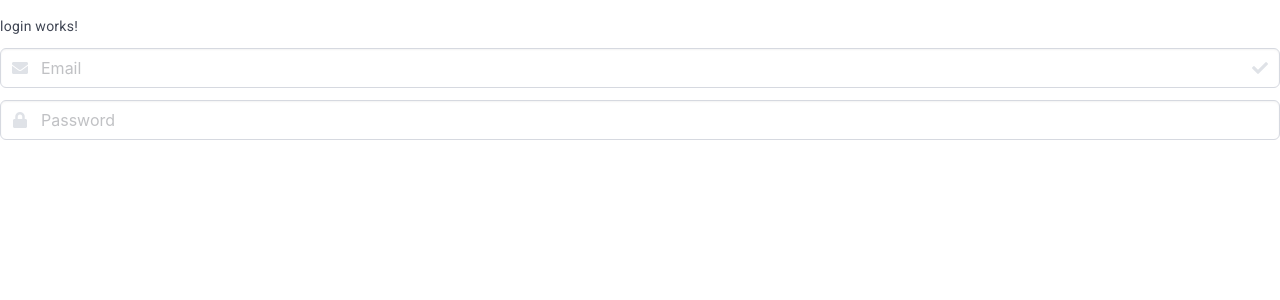
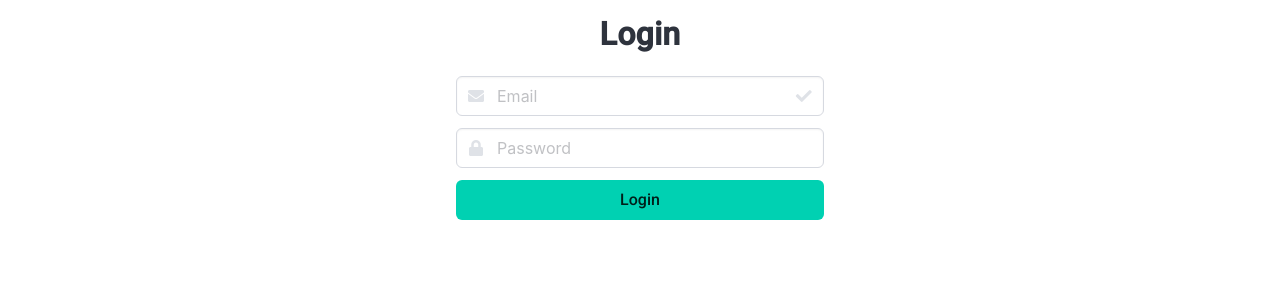
Before and after one commit to tiagocrais/fed-ecommerce-store, an Angular app: page /login in a window 1280 px wide. Shown: the top 300 px of the page. Built offline with nearby package versions, Linux system fonts and the light colour scheme.

Commit message:
Redimensionando campos do login e criando botão.

```diff
--- a/src/app/components/login/login.component.html
+++ b/src/app/components/login/login.component.html
@@ -1,5 +1,7 @@
-<p>login works!</p>
-
+<div class="container">
+    <div class="columns is-centered">
+      <div class="column is-one-third">
+        <p class="title has-text-centered">Login</p>
         <div class="field">
           <p class="control has-icons-left has-icons-right">
             <input class="input" type="email" placeholder="Email" />
@@ -19,3 +21,11 @@
             </span>
           </p>
         </div>
+        <div class="field">
+          <p class="control">
+            <button class="button is-primary is-fullwidth">Login</button>
+          </p>
+        </div>
+      </div>
+    </div>
+  </div>
```
Lines whose indentation alone changed are shown as unchanged.
